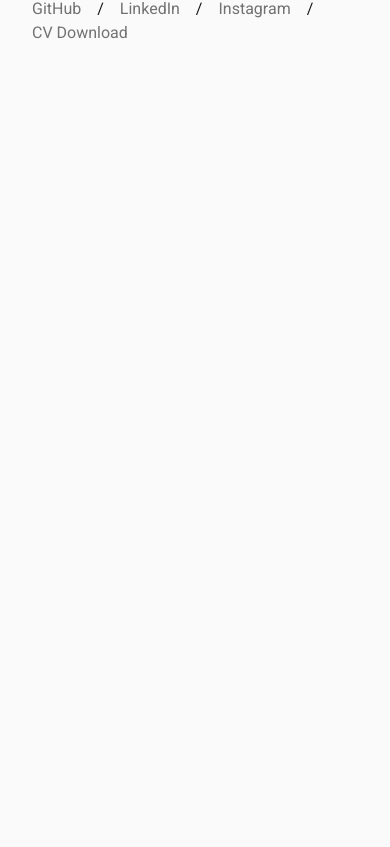
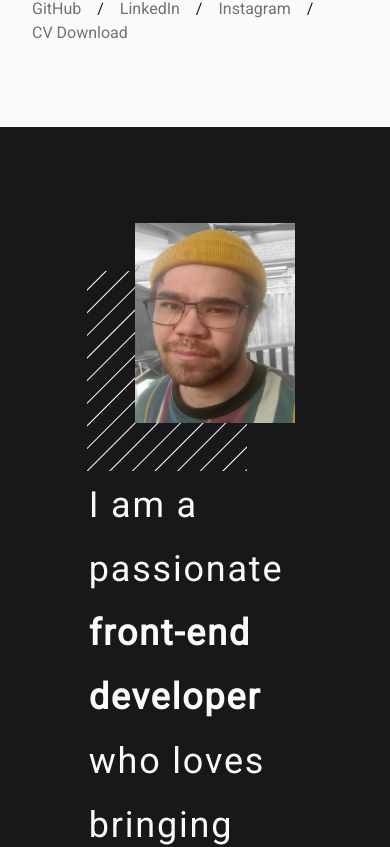
Before and after one commit to williamalowe/portfolio, a Next.js app: page / in a window 390 px wide. Shown: the part 717-1564 px from the top of the page. Before the commit the page ends 844 px from the top, so only its background shows below. Built offline with nearby package versions, Linux system fonts and the light colour scheme.

Commit message:
styles: add about-image mobile styles

```diff
--- a/src/app/page.tsx
+++ b/src/app/page.tsx
@@ -8,10 +8,10 @@ export default function Home() {
   return (
     <main className="flex min-h-screen flex-col items-center justify-between">
       <Intro />
-      {/* <About />
-      <Projects />
-      <Experience />
-      <Contact /> */}
+      <About />
+      {/* <Projects /> */}
+      {/* <Experience /> */}
+      {/* <Contact /> */}
     </main>
   );
 }
--- a/src/components/about-image.tsx
+++ b/src/components/about-image.tsx
@@ -3,15 +3,15 @@ import picture from "../../public/me_alt.jpg"
 
 export default function AboutImage() {
   return (
-    <div className="relative w-[348px] h-[448px]">
-      <div className="absolute top-12 right-12 h-[400px] w-[300px] bg-[repeating-linear-gradient(-45deg,transparent,#fff,transparent_2px,transparent_16px)]" />
+    <div className="relative w-[200px] h-[250px] sm:w-[348px] sm:h-[448px]">
+      <div className="absolute top-12 right-12 w-[160px] h-[200px] sm:h-[400px] sm:w-[300px] bg-[repeating-linear-gradient(-45deg,transparent,#fff,transparent_2px,transparent_16px)]" />
       <Image
       src={picture}
         alt="picture of me"
         width={500}
         height={500}
         quality={95}
-        className="absolute top-0 right-0 h-[400px] w-[300px] bg-zinc-900"
+        className="w-[160px] h-[200px] absolute top-0 right-0 sm:h-[400px] sm:w-[300px] bg-zinc-900"
       />
     </div>
   )
--- a/src/components/about.tsx
+++ b/src/components/about.tsx
@@ -7,9 +7,9 @@ export default function About() {
   return (
     <section
       id="about"
-      className="relative h-screen w-full flex bg-zinc-900 text-zinc-50 justify-center px-24 pt-24"
+      className="relative min-h-screen w-full flex bg-zinc-900 text-zinc-50 justify-center px-24 pt-24"
     >
-      <div className="flex items-center justify-center max-w-[1200px]">
+      <div className="flex flex-col md:flex-row items-center justify-center max-w-[1200px] gap-x-4">
         <div className="flex-1 flex items-center justify-center">
           <AboutImage />
         </div>
```
